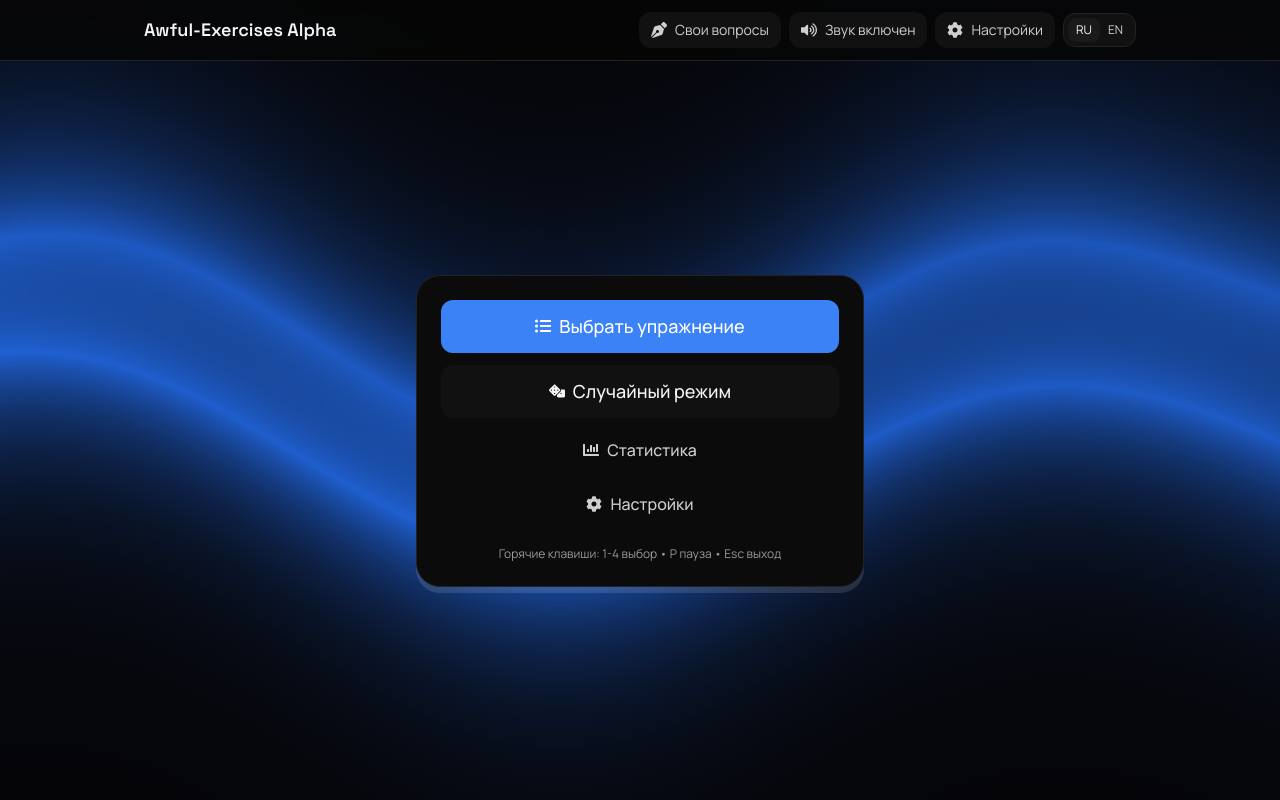
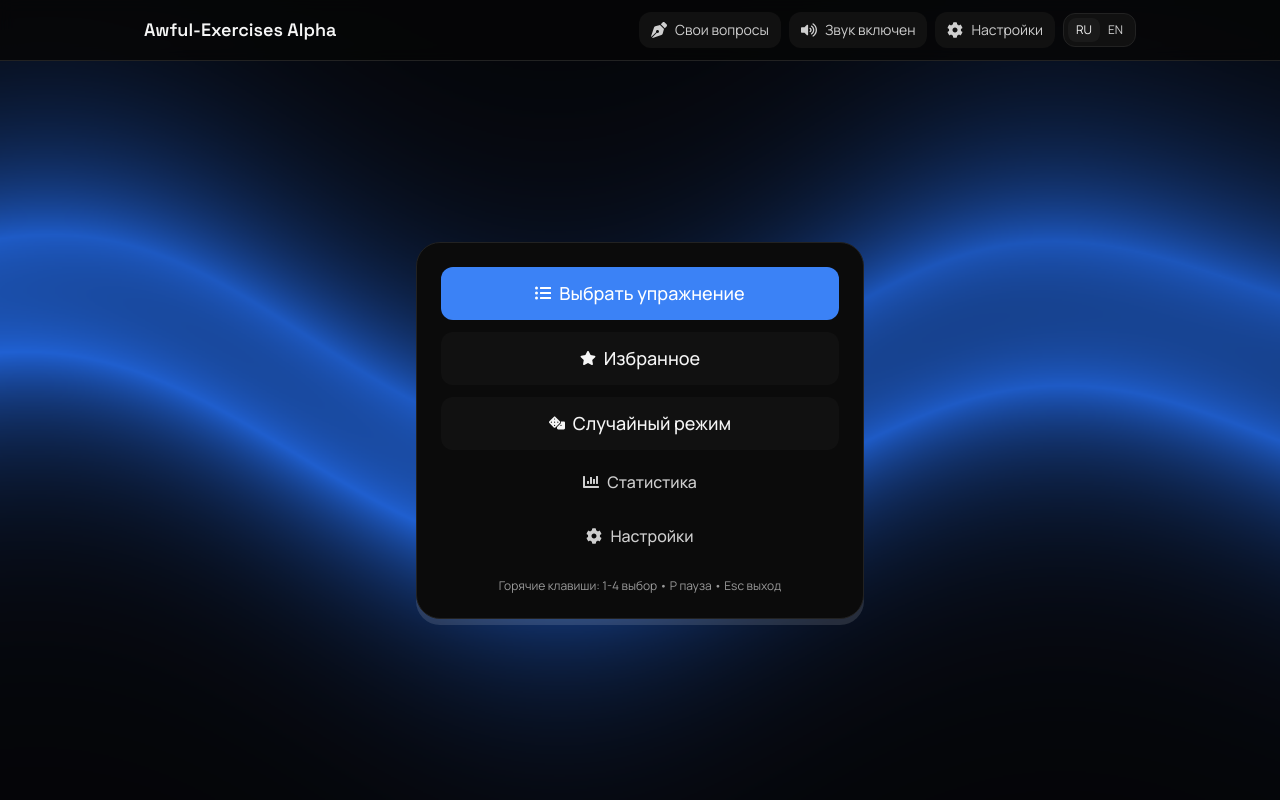
Before and after one commit to looksawful/SEA, a Next.js app: page / in a window 1280 px wide. Built offline with nearby package versions, Linux system fonts and the light colour scheme.

Commit message:
Add favorites entry to menu

```diff
--- a/src/app/page.tsx
+++ b/src/app/page.tsx
@@ -339,10 +339,31 @@ export default function Home() {
               className="space-y-6 w-full max-w-md mx-auto"
             >
               <div className="bg-surface border border-subtle rounded-3xl p-6 shadow-card space-y-3">
-                <Button onClick={() => setView('games')} fullWidth size="lg">
+                <Button
+                  onClick={() => {
+                    setFavoritesOnly(false)
+                    setView('games')
+                  }}
+                  fullWidth
+                  size="lg"
+                >
                   <span className="inline-flex items-center justify-center gap-2">
                     <FaListUl className="text-base" />
                     {t(language, 'chooseExercise')}
+                  </span>
+                </Button>
+                <Button
+                  onClick={() => {
+                    setFavoritesOnly(true)
+                    setView('games')
+                  }}
+                  variant="secondary"
+                  fullWidth
+                  size="lg"
+                >
+                  <span className="inline-flex items-center justify-center gap-2">
+                    <FaStar className="text-base" />
+                    {t(language, 'favorites')}
                   </span>
                 </Button>
                 <Button onClick={() => setView('random')} variant="secondary" fullWidth size="lg">
```
